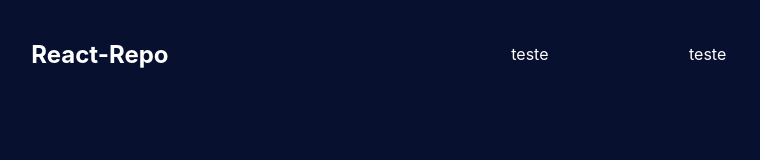
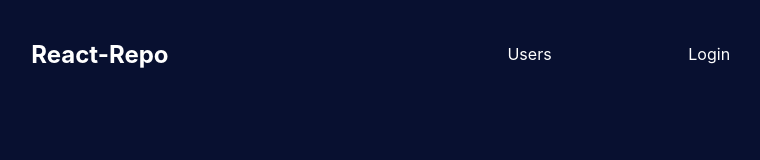
Before and after one commit to MaduFernandes/react-repo, a React (Create React App) app: page / in a window 1280 px wide. Shown: the top 160 px of the page, without its empty margins (191-951 px from the left). Built offline with nearby package versions, Linux system fonts and the light colour scheme.

Commit message:
feat: change subtitle

```diff
--- a/src/components/Navbar.js
+++ b/src/components/Navbar.js
@@ -7,8 +7,8 @@ const Navbar = () => {
         <h2>React-Repo</h2>
       </div>
       <div className="Options">
-        <p>teste</p>
-        <p>teste</p>
+        <p>Users</p>
+        <p>Login</p>
       </div>
     </div>
   )
```
